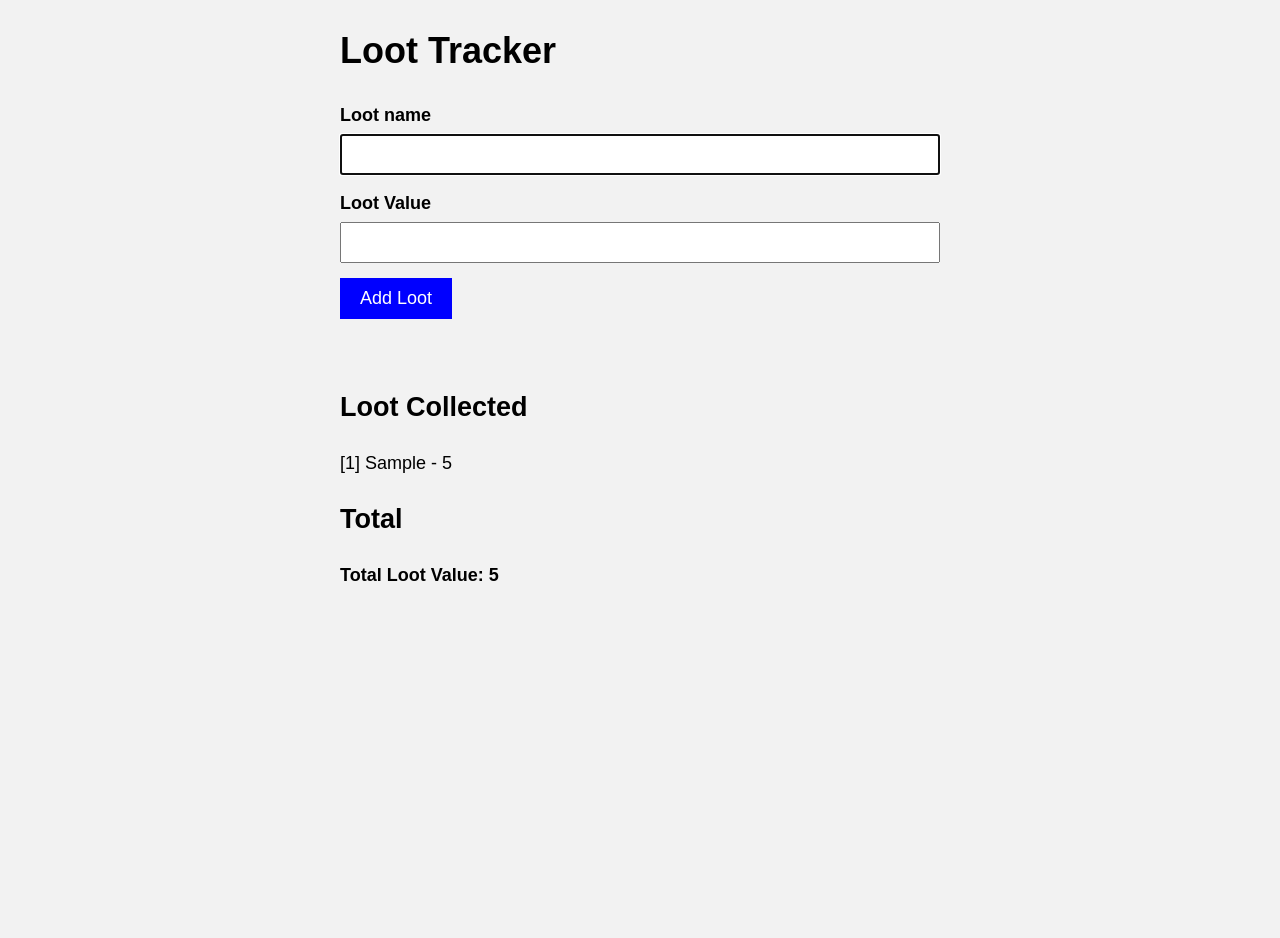
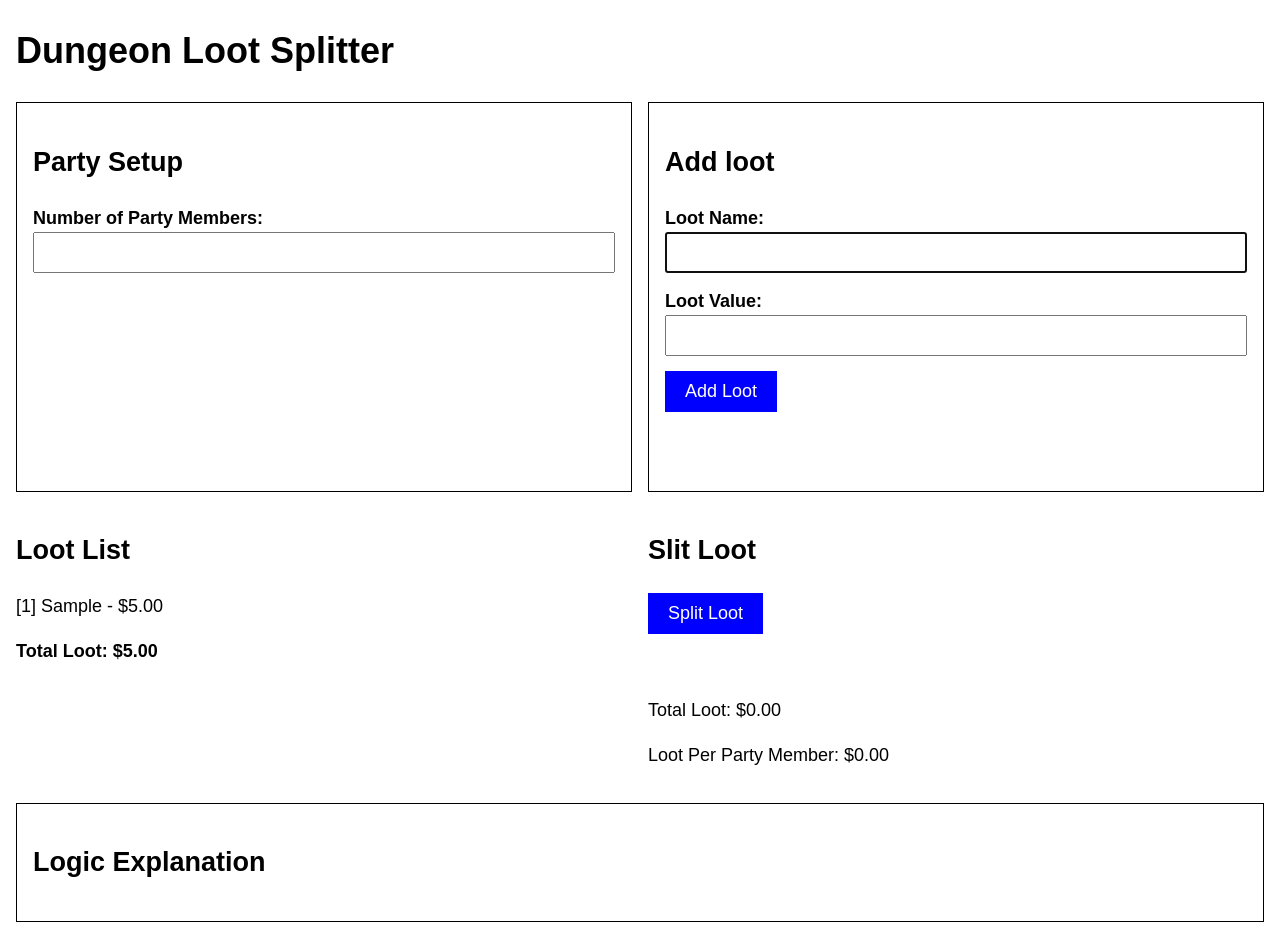
Before and after one commit to andrewngu05/DungeonLootSplitterPhase1, a plain HTML site: page index.html in a window 1280 px wide. Both pictures are taken after typing "Sample", "5" into the empty fields and a click on the button "Add Loot". Before the commit the page ends 800 px from the top, so only its background shows below. Drawn offline with Linux system fonts and the light colour scheme.

Commit message:
Add files via upload

```diff
--- a/css/style.css
+++ b/css/style.css
@@ -1,20 +1,32 @@
+*{
+    box-sizing: border-box;
+    font-family: Arial, Helvetica, sans-serif
+}
 
 body{
-    font-family: Arial, Helvetica, sans-serif;
+    margin: 16px;
     font-size: 18px;
     line-height: 1.5;
     color: #000000;
-    background-color: #f2f2f2;
-    margin: 0;
+    background-color: #ffffff;
 }
 
-main{
-    max-width: 600px;
-    margin: 0 auto;
+header{
+    margin-bottom: 16px;
 }
 
 h1{
     color: #000000;
+}
+
+main{
+}
+
+.panel{
+    background-color: #ffffff;
+    border: 1px solid #000000;
+    padding: 16px;
+    margin-bottom: 16px;
 }
 
 .field{
@@ -24,12 +36,10 @@ h1{
 label{
     display: block;
     font-weight: bold;
-    margin-bottom: 5px;
 }
 
 input{
     width: 100%;
-    box-sizing: border-box;
     font-size: 18px;
     padding: 8px;
 }
@@ -53,10 +63,22 @@ ul{
     padding: 0;
 }
 
-li{
-    margin-bottom: 5px;
-}
-
 .total{
 font-weight: bold;
 }
+
+@media (min-width: 768px){
+    main{
+        display: grid;
+        grid-template-columns: 1fr 1fr;
+        gap: 1rem;
+    }
+
+    .panel{
+        margin-bottom: 0;
+    }
+
+    .reflection{
+        grid-column: span 2;
+    }
+}
--- a/index.html
+++ b/index.html
@@ -5,39 +5,60 @@
     <meta name="viewport" content="width=device-width, initial-scale=1.0">
     <meta name="description" content="Dungeon Loot Splitter: add loot, see the running total and split it among the party.">
     <meta name="author" content="Andrew Nguyen">
-    <title>Loot Tracker</title>
+    <title>Dungeon Loot Splitter</title>
     <link rel="stylesheet" href="css/style.css">
 </head>
 <body>
+    <header>
+        <h1>Dungeon Loot Splitter</h1>
+    </header>
+
     <main>
-        <h1>Loot Tracker</h1>
+        <section class="panel">
+            <h2>Party Setup</h2>
+            <div class="field">
+                <label for="partySize">Number of Party Members:</label>
+                <input type="number" id="partySize" min="1" step="1">
+            </div>
+        </section>
 
+        <section class="panel">
+            <h2>Add loot</h2>
             <form id="lootForm" novalidate>
                 <div class="field">
-                <label for="lootName">Loot name</label>
-                <input type="text" id="lootName" name="lootName" aria-describedby="message">
+                    <label for="lootName">Loot Name:</label>
+                    <input type="text" id="lootName">
                 </div>
-
                 <div class="field">
-                <label for="lootValue">Loot Value</label>
-                <input type="number" id="lootValue" name="lootValue" step="any" aria-describedby="message">
+                    <label for="lootValue">Loot Value:</label>
+                    <input type="number" id="lootValue" min="0" step="any">
                 </div>
-
                 <button type="submit" id="addLootButton">Add Loot</button>
             </form>
-
-        <p id="message" class="message" role="alert"></p>
-
-        <section>
-            <h2>Loot Collected</h2>
-            <ul id="lootList">
-                <li class="empty">No loot added yet.</li>
-            </ul>
+            <p id="lootMessage" class="message" role="alert"></p>
         </section>
 
-        <section>
-            <h2>Total</h2>
-            <p class="total">Total Loot Value: <span id="totalDisplay">0</span></p>
+        <section class="panel1">
+            <h2>Loot List</h2>
+            <ul id="lootList">
+                <li>No loot added yet.</li>
+            </ul>
+            <p class="total">Total Loot: <span id="totalLoot">$0.00</span></p>
+        </section>
+
+        <section class="panel1">
+            <h2>Slit Loot</h2>
+            <button type="button" id="splitLootButton">Split Loot</button>
+            <p id="splitMessage" class="message" role="alert"></p>
+            <p>Total Loot: <span id="splitTotal">$0.00</span></p>
+            <p>Loot Per Party Member: <span id="perMember">$0.00</span></p>
+        </section>
+
+        <section class="panel reflection">
+            <h2>Logic Explanation</h2>
+            <p>
+
+            </p>
         </section>
     </main>
 
--- a/js/node.js
+++ b/js/node.js
@@ -7,14 +7,44 @@ const loot = [];
 let input = "";
 let value = 0;
 let totalValue = 0;
+let partySize = 0;
 
 //Variables that are from html
+const partyInput = document.getElementById("partySize");
 const nameInput = document.getElementById("lootName");
 const valueInput = document.getElementById("lootValue");
 const addButton = document.getElementById("addLootButton");
-const message = document.getElementById("message");
+const splitButton = document.getElementById("splitLootButton");
+const lootMessage = document.getElementById("lootMessage");
+const splitMessage = document.getElementById("splitMessage");
 const lootList = document.getElementById("lootList");
-const totalDisplay = document.getElementById("totalDisplay");
+const totalLoot = document.getElementById("totalLoot");
+const splitTotal = document.getElementById("splitTotal");
+const perMember = document.getElementById("perMember");
+
+//This will add up all the values in the array and display the total loot amount
+function calculateTotal(){
+    totalValue = 0;
+
+    for(let i = 0; i < loot.length; i++){
+        totalValue = totalValue + loot[i].value;
+    }
+
+    return totalValue;
+}
+
+//updates the loot list and the total value of the loot from the array
+function renderLoot(){
+    lootList.textContent = "";
+
+    for(let i = 0; i < loot.length; i++){
+        const listItem = document.createElement("li");
+        listItem.textContent = "[" + (i + 1) + "] " + loot[i].name + " - $" + loot[i].value.toFixed(2);
+        lootList.appendChild(listItem);
+    }
+
+    totalLoot.textContent = "$" + calculateTotal().toFixed(2);
+}
 
 //using function to ensure that the code runs when ever the add button is pressed
 function addLoot(event){
@@ -31,57 +61,57 @@ function addLoot(event){
         message.textContent = "Please enter a loot name.";
 
     }else if(valueInput.value === "" || isNaN(value)){
-        message.textContent = "Value must be a valid number.";
+        message.textContent = "Loot value must be a valid number.";
 
     }else if(value < 0){
-        message.textContent = "Value cannot be negative.";
+        message.textContent = "Loot value cannot be negative.";
 
     }else{
         //this makes it so that once the input is accepted the old messages will go away
-        message.textContent = "";
+        lootMessage.textContent = "";
 
         //Creates a object for the loot to enter into the array
         const item = {name: input, value: value };
         loot.push(item);
 
-        //Displays all items index and value
-        lootList.textContent = "";
+        renderLoot();
 
-        for(let i = 0; i < loot.length; i++){
-            const listItem = document.createElement("li");
-            listItem.textContent = "[" + (i + 1) + "] " + loot[i].name + " - " + loot[i].value;
-            lootList.appendChild(listItem);
-        }
+        splitMessage.textContent = "";
+        splitTotal.textContent = "$0.00";
+        perMember.textContent = "$0.00";
 
-        //To calculate the total value of the collected loot
-        totalValue = 0;
-
-        for(let i = 0; i < loot.length; i++){
-            totalValue = totalValue + loot[i].value;
-        }
-
-        //Displaying the total and making sure it rounds to 2 decimals if needed since we are talking about value
-        totalDisplay.textContent = Math.round(totalValue * 100) / 100;
-
-        //Clears what ever is in the box and brings cursor back there
+        //This cleans the text box and puts the cursor back
         nameInput.value = "";
         valueInput.value = "";
         nameInput.focus();
     }
 }
 
-//For when the Add button is pressed to add the loot
+//This piece of code handles the loot splitting button
+function splitLoot(){
+    partySize = Number(partyInput.value);
+
+    //This checks if the party size is a whole number and includes at least one member as well as ensures that there is actual loot to split
+    if(partyInput.value === "" || isNaN(partySize)){
+        splitMessage.textContent = "Please enter the number of part members.";
+
+    }else if(!Number.isInteger(partySize)){
+        splitMessage.textContent = "Party size must be a whole number.";
+
+    }else if(partySize < 1){
+        splitMessage.textContent = "Party size must be 1 or greater.";
+
+    }else if(loot.length === 0){
+        splitMessage.textContent = "There is no loot to split yet.";
+
+    }else{
+        splitMessage.textContent = "";
+
+        calculateTotal();
+        splitTotal.textContent = "$" + totalValue.toFixed(2);
+    }
+}
+
+//This will check to see when the button is clicked and will run the buttons program
 addButton.addEventListener("click", addLoot);
-
-/*
-Debugging Reflection
-
-After adding a breakpoint inside my addLoot function and added in the new loot and value, what I noticed that the loot array
-was still empty but if we scrolled down a little bit we would see that a new item was created (example the name was chest and value was 20).
-It showed that the item was created but was not pushed into the array yet.
-
-After that I stepped over the push command/line and the item is now found in the array and array now contained 1 item but the loot collected
-hasn't updated yet and still says "no loot added" as well as the total value it was still at 0.
-
-Once I resumed the code the screen was then updated adding both the new loot and the total value of the collected loot.
-*/
+splitButton.addEventListener("click", splitLoot);
```
Lines whose indentation alone changed are shown as unchanged.
